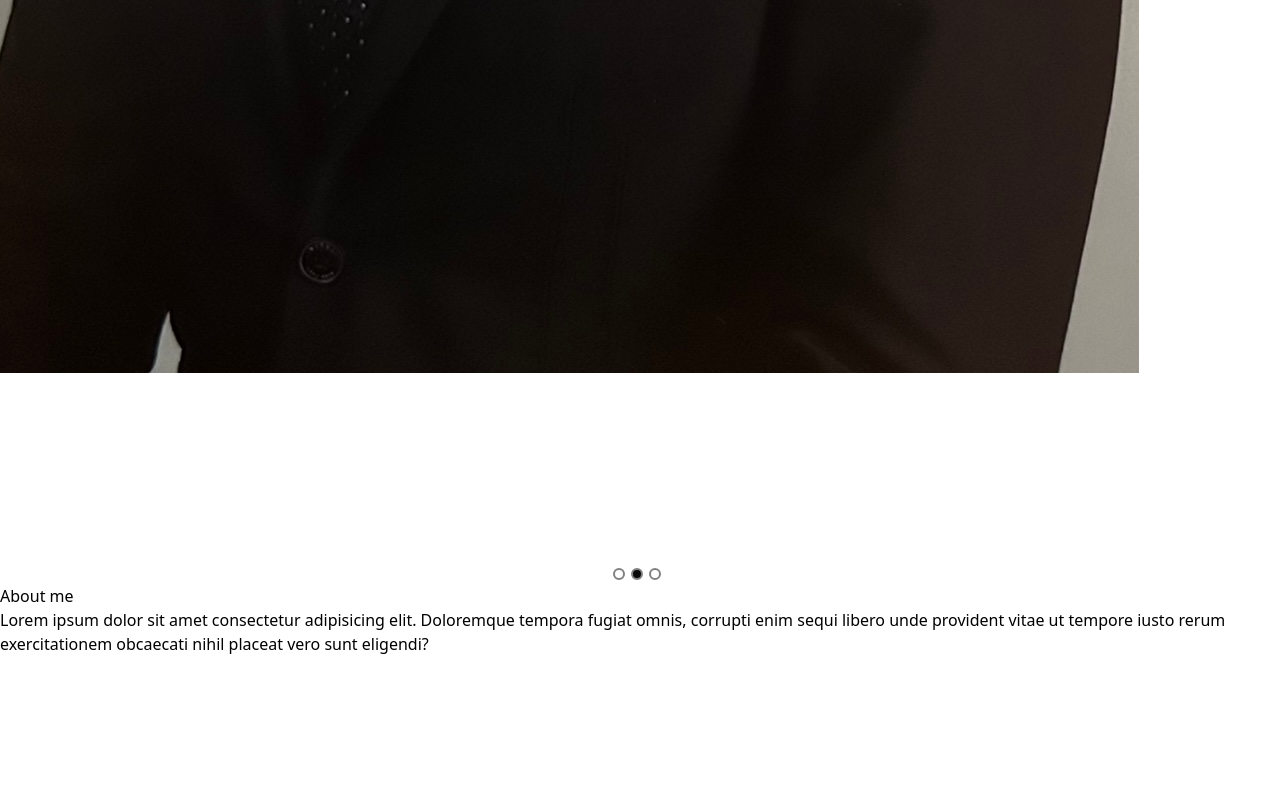
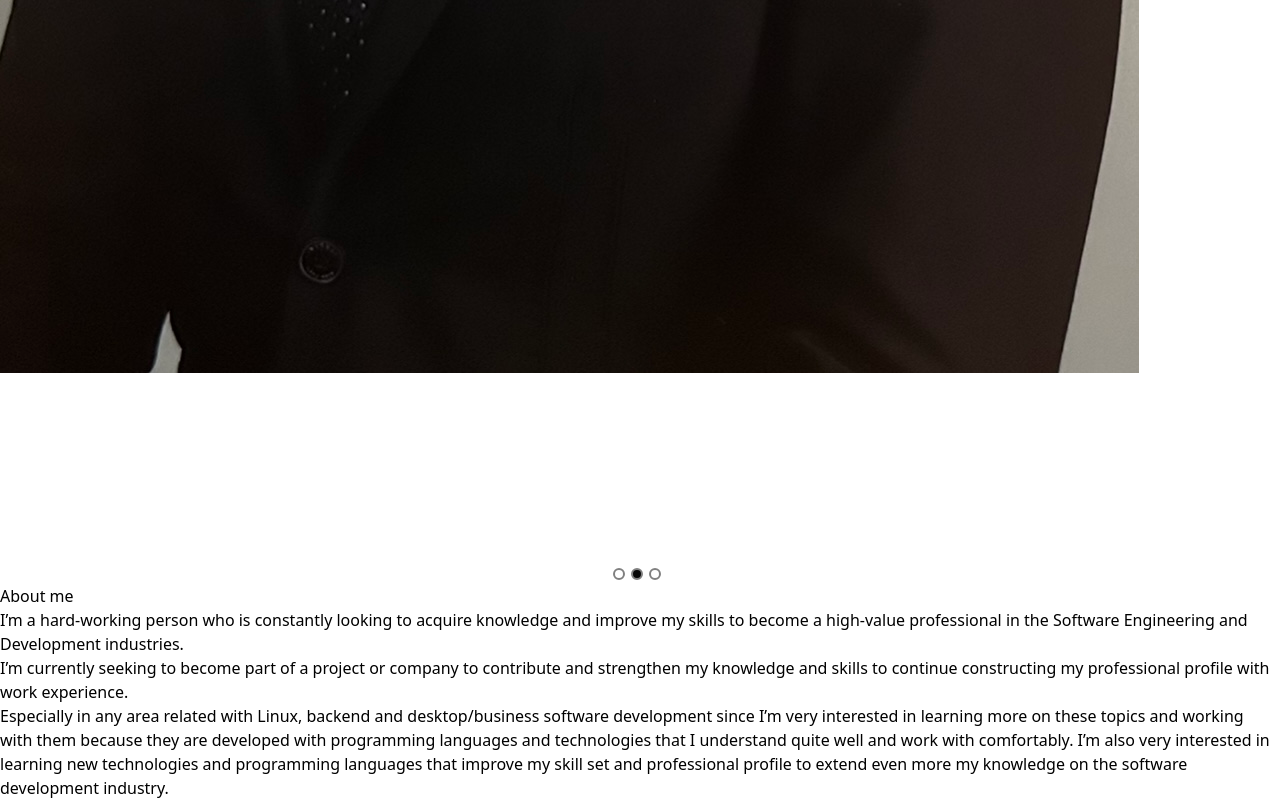
Before and after one commit to EmilioRivera0/professional-portfolio, a Next.js app: page / in a window 1280 px wide. Shown: the part 1456-2256 px from the top of the page. Before the commit the page ends 2112 px from the top, so only its background shows below. Built offline with nearby package versions, Linux system fonts and the light colour scheme.

Commit message:
Feature: About Me section

```diff
--- a/src/app/layout.tsx
+++ b/src/app/layout.tsx
@@ -17,7 +17,7 @@ export default function RootLayout({
 }>) {
   return (
     <html lang="en">
-      <body>
+      <body className="mb-20 space-y-8 md:space-y-10">
         <Header />
         <main>{children}</main>
       </body>
--- a/src/app/page.tsx
+++ b/src/app/page.tsx
@@ -3,12 +3,12 @@ import { AboutMe } from "@/components/Home/AboutMe";
 
 export default function Home() {
   return (
-    <section className="w-11/12 mx-auto border-2">
-      <div className="flex flex-col md:flex-row">
-        <div className="w-full md:w-1/3">
+    <section className="w-11/12 mx-auto">
+      <div className="flex flex-col md:flex-row gap-2 md:gap-4">
+        <div className="flex w-full md:w-2/5 lg:w-1/3 h-[500px] lg:h-[700px]">
           <Pictures/>
         </div>
-        <div className="w-full md:w-2/3">
+        <div className="w-full md:w-3/5 lg:w-2/3">
           <AboutMe />
         </div>
       </div>
--- a/src/components/Header/header.tsx
+++ b/src/components/Header/header.tsx
@@ -24,7 +24,7 @@ export function Header() {
     return (
         <section>
             {/* Desktop Devices */}
-            <section className="flex flex-row max-md:hidden px-6 py-2 justify-between text-lg">
+            <section className="flex flex-row max-md:hidden px-6 py-2 justify-between text-lg lg:text-xl">
                 <div className="w-1/4 my-auto">
                     <h2>Emilio Rivera Macías</h2>
                     <h3>Computer Systems Engineer</h3>
--- a/src/components/Home/AboutMe.tsx
+++ b/src/components/Home/AboutMe.tsx
@@ -1,8 +1,12 @@
 export function AboutMe() {
     return (
-        <div>
-            <h2>About me</h2>
-            <p>Lorem ipsum dolor sit amet consectetur adipisicing elit. Doloremque tempora fugiat omnis, corrupti enim sequi libero unde provident vitae ut tempore iusto rerum exercitationem obcaecati nihil placeat vero sunt eligendi?</p>
+        <div className="p-4 lg:p-6 text-lg md:text-xl lg:text-3xl space-y-1 lg:space-y-2 bg-gray-200 rounded-2xl shadow-2xl">
+            <h2 className="text-xl md:text-2xl lg:text-4xl font-bold">About me</h2>
+            <div className="space-y-2 lg:space-y-4">
+                <p>I’m a hard-working person who is constantly looking to acquire knowledge and improve my skills to become a high-value professional in the Software Engineering and Development industries.</p>
+                <p>I’m currently seeking to become part of a project or company to contribute and strengthen my knowledge and skills to continue constructing my professional profile with work experience.  </p>
+                <p>Especially in any area related with Linux, backend and desktop/business software development since I’m very interested in learning more on these topics and working with them because they are developed with programming languages and technologies that I understand quite well and work with comfortably. I’m also very interested in learning new technologies and programming languages that improve my skill set and professional profile to extend even more my knowledge on the software development industry.</p>
+            </div>
         </div>
     );
 }
--- a/src/components/Home/Pictures.tsx
+++ b/src/components/Home/Pictures.tsx
@@ -30,6 +30,7 @@ const responsive = {
 export function Pictures() {
   return(
     <Carousel
+      className="rounded-2xl"
       swipeable={true}
       draggable={true}
       showDots={true}
@@ -44,7 +45,13 @@ export function Pictures() {
       dotListClass="custom-dot-list-style"
       itemClass="carousel-item-padding-40-px"
     >
-      {images.map((it, index) => <Image src={it} alt="Me" key={index}/>)}
+      {images.map((it, index) =>
+        <Image
+          src={it}
+          alt="Me"
+          key={index}
+        />)
+      }
     </Carousel>
   );
 }
```
